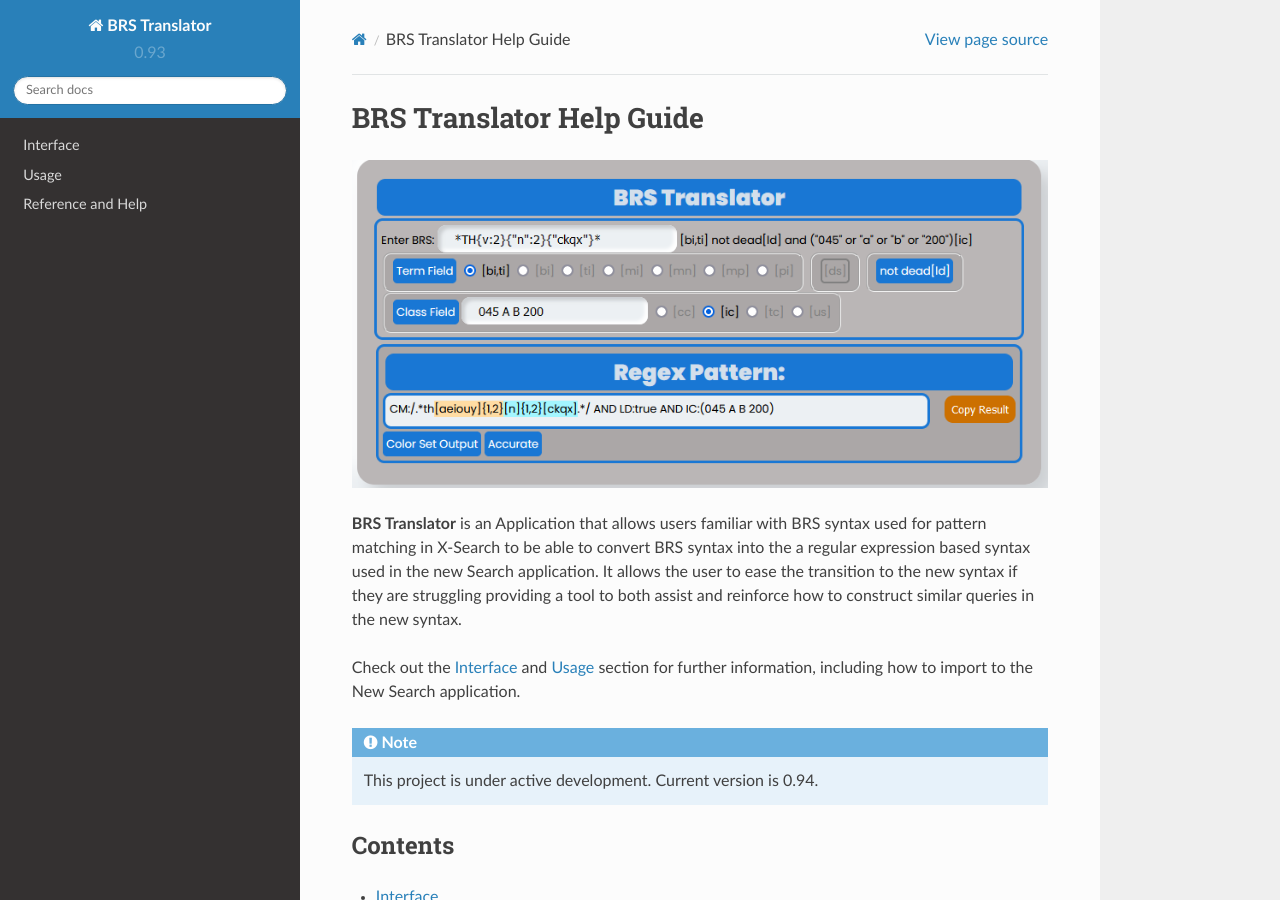
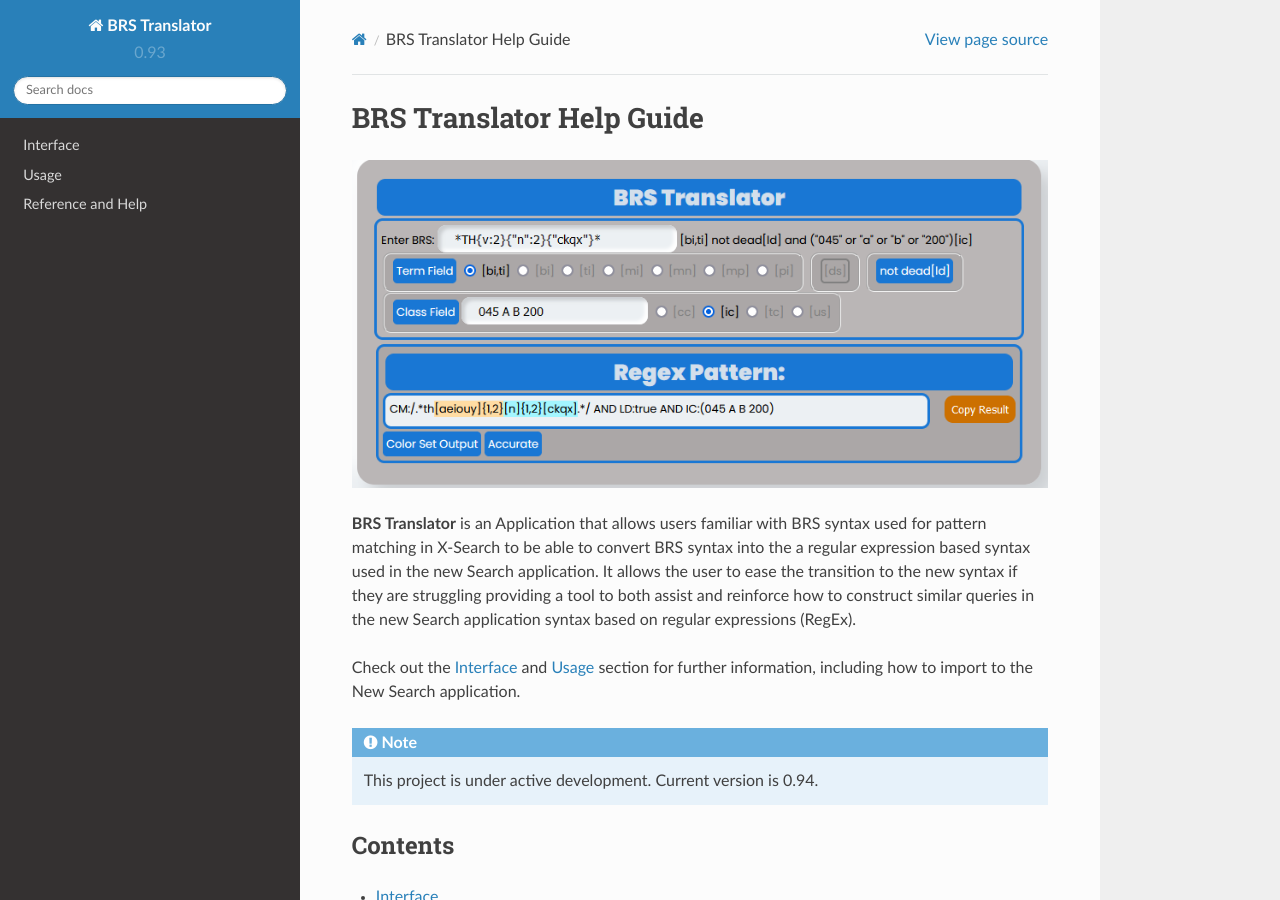
Before and after one commit to Ayjent/BRS-Translator, a Sphinx documentation site: the page built from docs/source/index.rst, in a window 1280 px wide and 900 px high. Built offline with Sphinx 7.4.7 and the Read the Docs theme 2.0.0, drawn with Linux system fonts in a browser that asks for light colours.

Commit message:
Update index.rst

```diff
--- a/docs/source/index.rst
+++ b/docs/source/index.rst
@@ -8,7 +8,7 @@ for pattern matching in X-Search to be able to convert BRS syntax into the a reg
 expression based syntax used in the new Search application.
 It allows the user to ease the transition to the new syntax if they are struggling
 providing a tool to both assist and reinforce how to construct similar queries in
-the new syntax.
+the new Search application syntax based on regular expressions (RegEx).
 
 Check out the :doc:`interface` and :doc:`usage` section for further information, including
 how to import to the New Search application.
```
